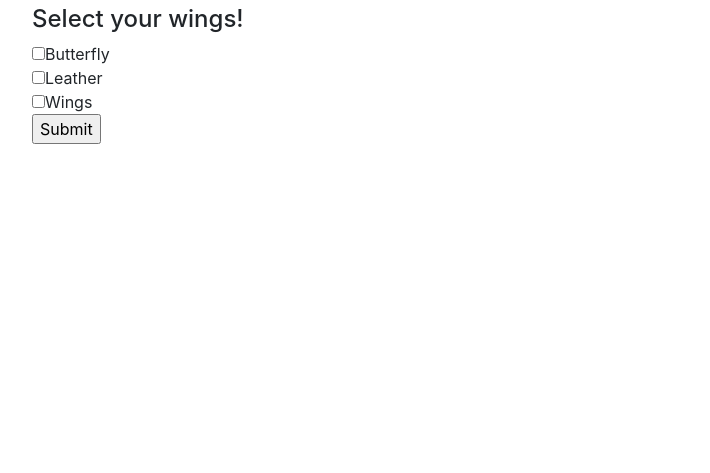
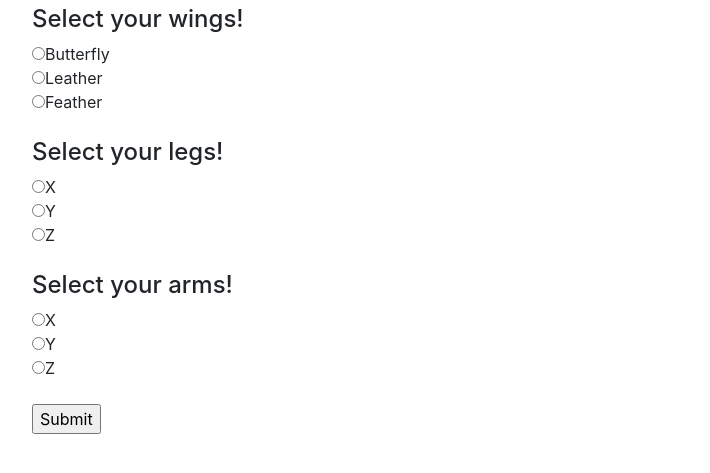
Before and after one commit to M00nDrag0n/Team-Project, a plain HTML site: page index.html in a window 1280 px wide. Shown: the part 137-610 px from the top of the page, without its empty margins (53-763 px from the left). Drawn offline with nearby package versions, Linux system fonts and the light colour scheme.

Commit message:
Add radio buttons for different body parts and types of body parts

```diff
--- a/index.html
+++ b/index.html
@@ -19,7 +19,7 @@
     <form id= "monster">
 
 
-      <div class = "body">
+      <div class = "wings">
         <h4> Select your wings!</h4><!-- <fieldset> -->
           <!-- <select id="body"> -->
           <!-- multiple= "multiple"
@@ -29,14 +29,33 @@
            <option value = "[link to mouth]">Mouth</option>
            <option value = "[link to spikes]">Spikes</option>
            <option value = "[link to wings]">Wings</option> -->
-           <input type="checkbox" name="monster-wings" value="butterfly">Butterfly<br>
-           <input type="checkbox" name="monster-wings" value="leather">Leather<br>
-           <input type="checkbox" name="monster-wings" value="feather">Wings<br>
+           <input type="radio" name="questionOne" value="butterfly-wings">Butterfly<br>
+           <input type="radio" name="questionOne"
+           value="leather-wings">Leather<br>
+           <input type="radio" name="questionOne"
+           value="feather-wings">Feather<br></br>
+
+        <h4> Select your legs!</h4><!-- <fieldset> -->
+          <input type="radio" name="questionTwo"
+          value="x-legs">X<br>
+          <input type="radio" name="questionTwo"
+          value="y-legs">Y<br>
+          <input type="radio" name="questionTwo"
+          value="z-legs">Z<br></br>
+
+          <h4> Select your arms!</h4><!-- <fieldset> -->
+            <input type="radio" name="questionThree"
+            value="x-arms">X<br>
+            <input type="radio" name="questionThree"
+            value="y-arms">Y<br>
+            <input type="radio" name="questionThree"
+            value="z-arms">Z<br></br>
 
          </form>
          <input type="submit">
         <div id="result">
     <img src="https://junoteam.com/wp-content/uploads/2016/05/13ccpng.png">
+
     </div>
   </div>
   </body>
```
